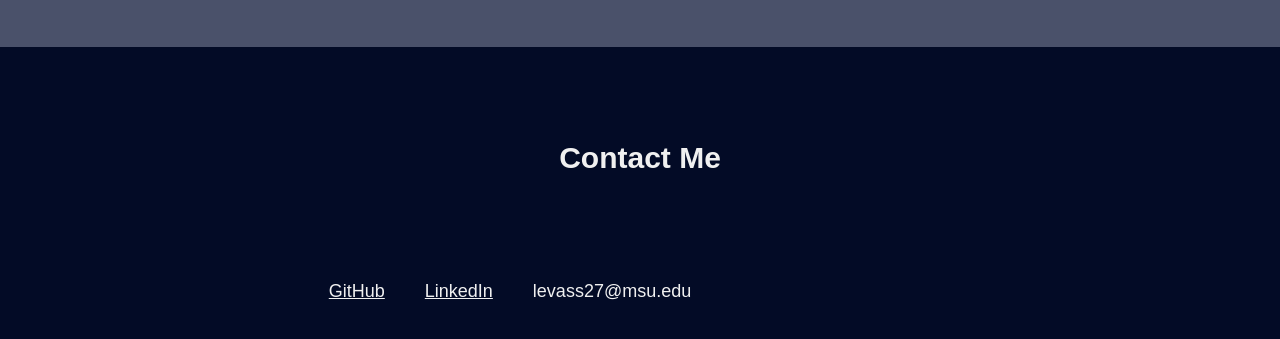
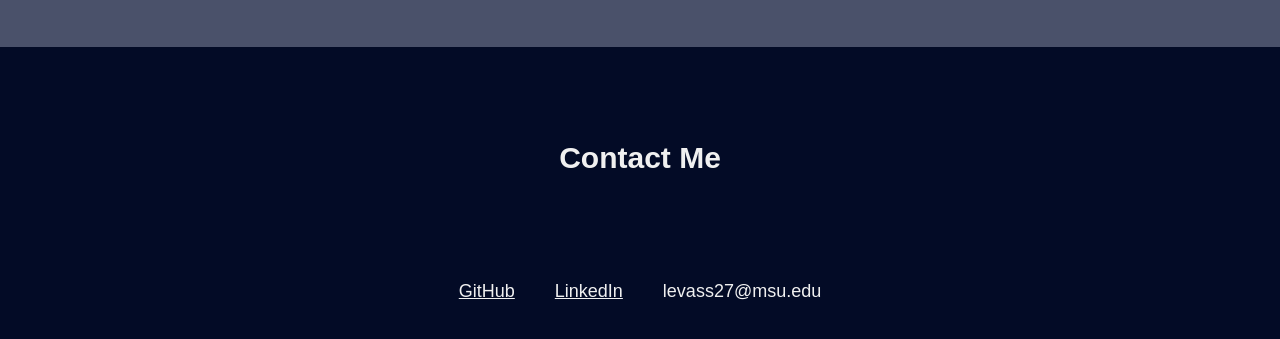
Before and after one commit to LeVasseur314/portfolio, a plain HTML site: page index.html in a window 1280 px wide. Shown: the part 1699-2038 px from the top of the page. Drawn offline with Linux system fonts and the light colour scheme.

Commit message:
Update styles.css

```diff
--- a/styles.css
+++ b/styles.css
@@ -153,7 +153,6 @@ a {
   display: flex;
   justify-content: center;
   width: 100%;
-  max-width: 980px;
   margin-top: 4rem;
   flex-wrap: wrap;
 }
```
